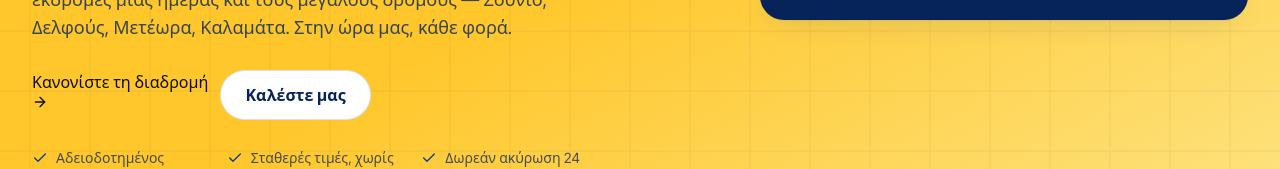
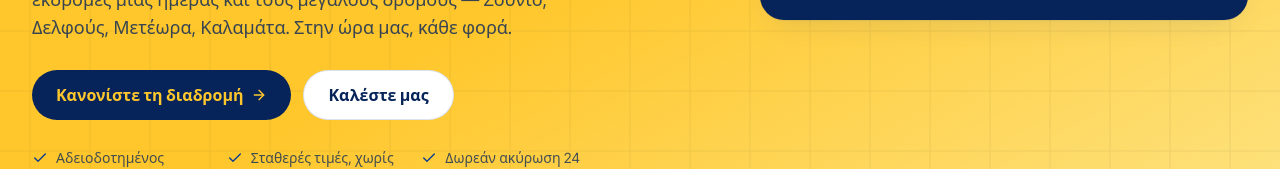
Before and after one commit to precimartin6/notos-south-taxi, a Next.js app in the folder notos-south-taxi/: page /el in a window 1280 px wide. Shown: the part 488-657 px from the top of the page. Built offline with nearby package versions, Linux system fonts and the light colour scheme; no server answers.

Commit message:
Update page.tsx

```diff
--- a/notos-south-taxi/app/[locale]/page.tsx
+++ b/notos-south-taxi/app/[locale]/page.tsx
@@ -71,7 +71,7 @@ export default async function HomePage({ params: { locale } }: { params: { local
             </h1>
             <p className="mt-5 max-w-xl text-lg text-notos-blue-deep/80">{t('hero.subtitle')}</p>
             <div className="mt-7 flex flex-wrap gap-3">
-              <Link href={`/${locale}/booking`} className="btn-dark">
+              <Link href={`/${locale}/booking`} className="inline-flex items-center gap-2 rounded-full bg-notos-blue-deep px-6 py-3 font-semibold text-notos-yellow transition hover:bg-notos-blue">
                 {t('hero.ctaBook')} <ArrowRight className="h-4 w-4" />
               </Link>
               <a href={`tel:${SITE.phone.replace(/\s/g, '')}`} className="btn-ghost">
```
